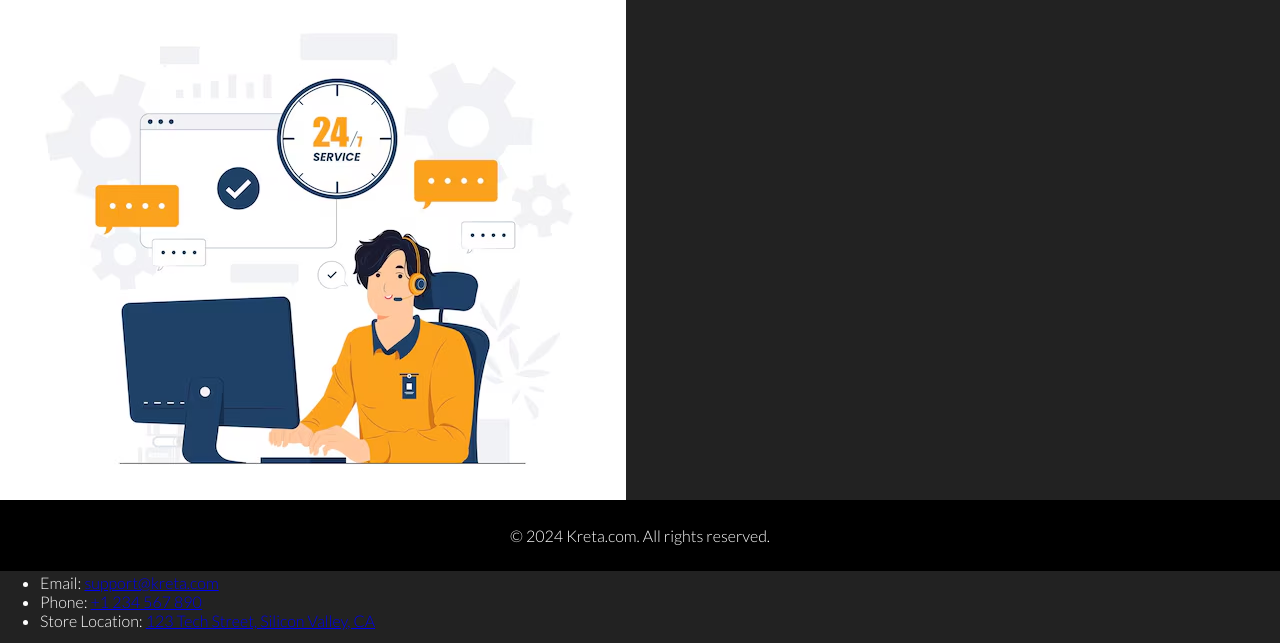
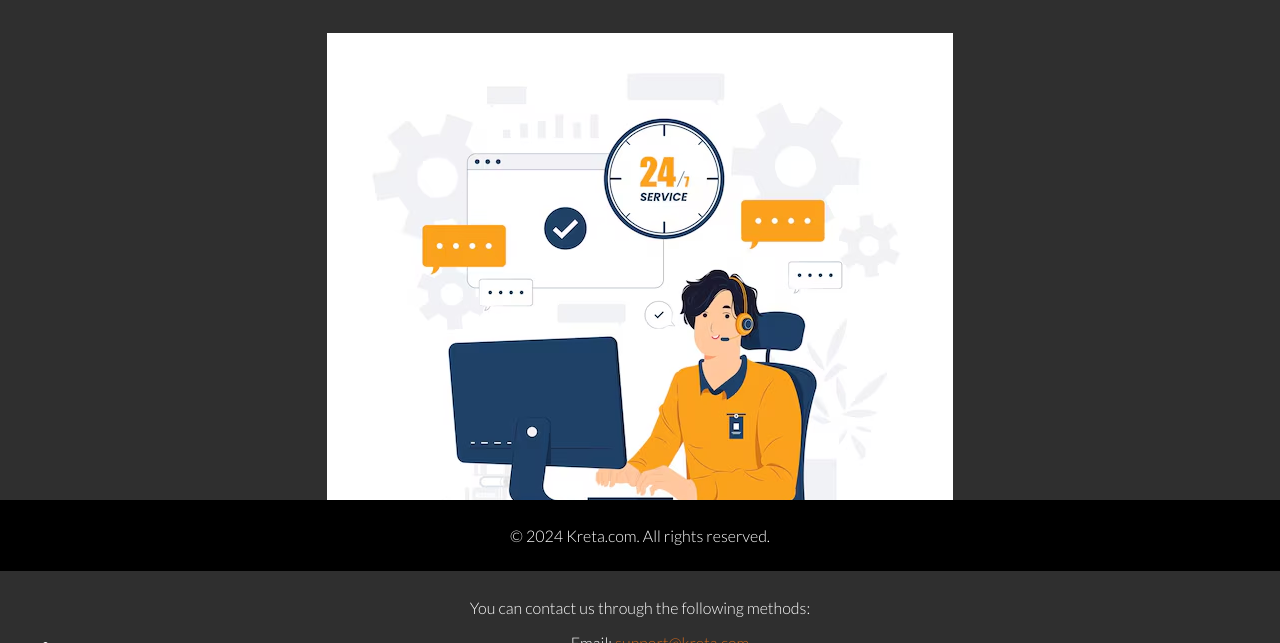
Before and after one commit to Shornaaa/MIS455-Practical_MID, a plain HTML site: page contact.html in a window 1280 px wide. Shown: the part 229-872 px from the top of the page. Drawn offline with Linux system fonts and the light colour scheme.

Commit message:
first commit

```diff
--- a/contact.html
+++ b/contact.html
@@ -35,7 +35,7 @@
                 <li>Phone: <a href="tel:+1234567890">+1 234 567 890</a></li>
                 <li>Store Location: <a href="https://goo.gl/maps/XYZ123" target="_blank">123 Tech Street, Silicon Valley, CA</a></li>
             </ul>
-            <img src="https://via.placeholder.com/300" alt="Store Location">
+            <img src="Email.png" alt="Store Location">
             <div class="map">
                 <iframe src="https://www.google.com/maps/embed?pb=!1m18!1m12!1m3!1d3162.8968459576665!2d-122.0842490846883!3d37.42206587982539!2m3!1f0!2f0!3f0!3m2!1i1024!2i768!4f13.1!3m3!1m2!1s0x808fba0e6a4f2fd1%3A0x3b0b0b0b0b0b0b0b!2sGoogleplex!5e0!3m2!1sen!2sus!4v1632976348052!5m2!1sen!2sus" width="600" height="450" style="border:0;" allowfullscreen="" loading="lazy"></iframe>
             </div>
--- a/style.css
+++ b/style.css
@@ -133,3 +133,30 @@
 .product-item strong {
     color: #d2691e;
 }
+
+/* Contact Page Design */
+
+.contact-content {
+    padding: 20px;
+    background-color: #2f2f2f;
+    text-align: center;
+}
+.contact-content img {
+    max-width: 80%;
+    margin: 20px 0;
+}
+contact-content ul {
+    list-style: none;
+    padding: 0;
+}
+
+.contact-content ul li {
+    margin: 10px 0;
+    text-decoration: none;
+}
+
+.contact-content ul li a {
+    color: #d2691e;
+    text-decoration: none;
+    transition: color 0.3s;
+}
```
